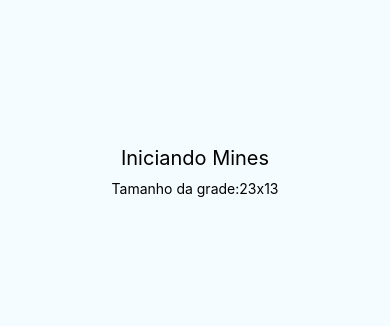
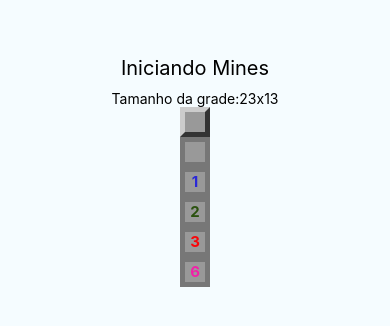
Before and after one commit to luizmantuano/Mines, a React Native app: screen / in a window 390 px wide. Shown: the part 256-582 px from the top of the page. Built offline with nearby package versions, Linux system fonts and the light colour scheme.

Commit message:
Feat: "Upgrade in App.js"

```diff
--- a/App.js
+++ b/App.js
@@ -2,6 +2,7 @@ import {View, Text, StyleSheet} from 'react-native';
 import React, {Component} from 'react';
 
 import params from './src/params';
+import Field from './src/components/Field';
 
 export default class App extends Component {
   render() {
@@ -12,6 +13,14 @@ export default class App extends Component {
           Tamanho da grade:
           {params.getRowsAmount()}x{params.getColumnsAmount()}
         </Text>
+        <Field />
+        <Field opened />
+        <Field opened nearMines={1}/>
+        <Field opened nearMines={2}/>
+        <Field opened nearMines={3}/>
+        <Field opened nearMines={6}/>
+
+
       </View>
     );
   }
```
